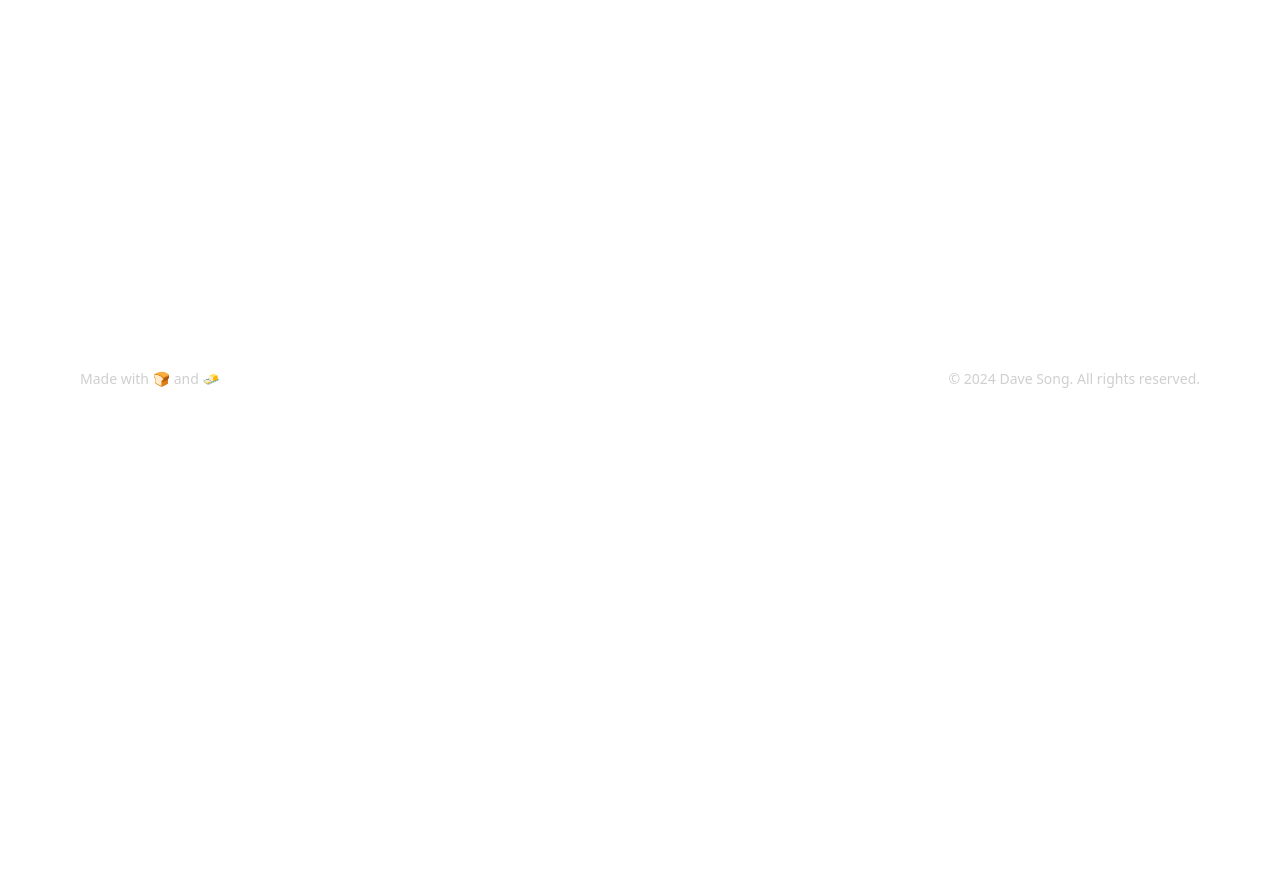
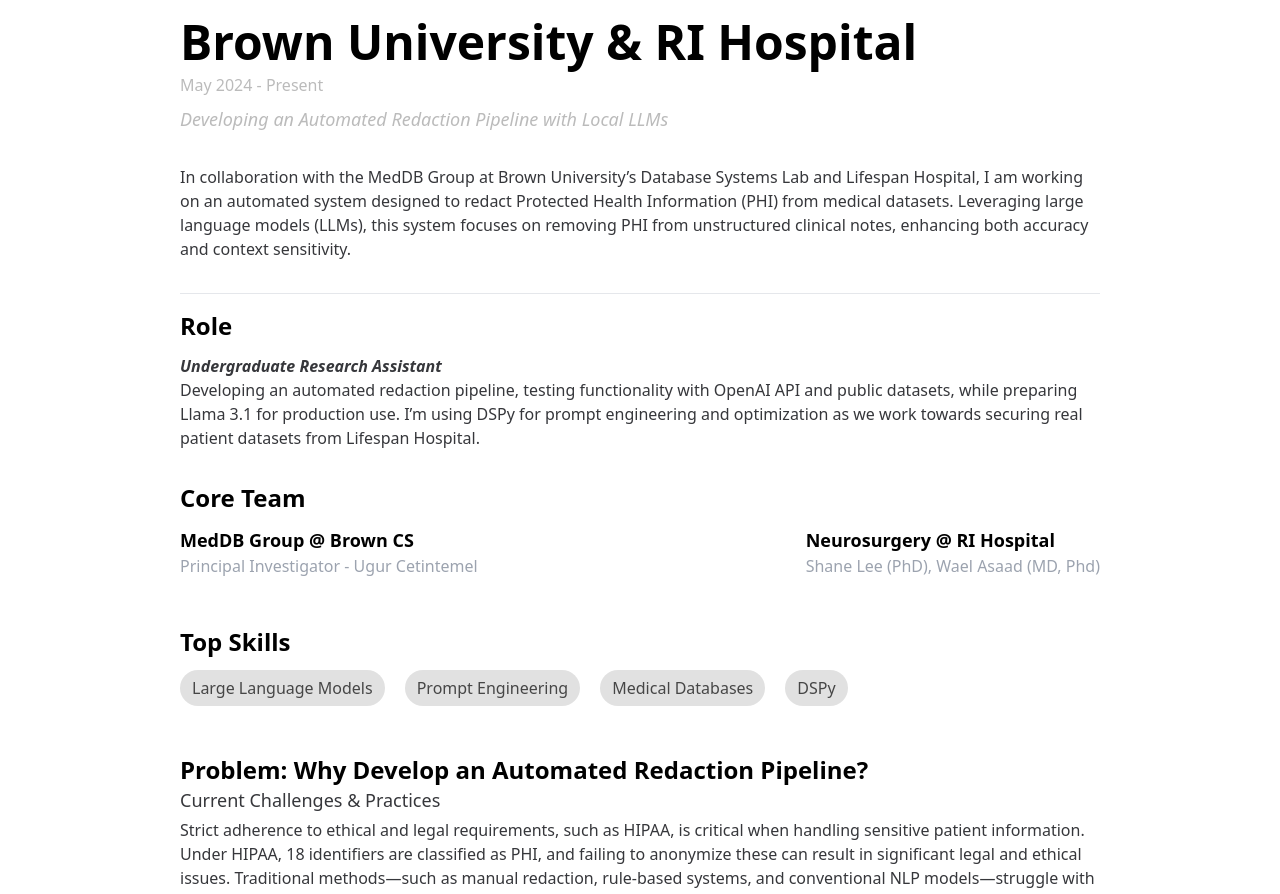
Before and after one commit to Dv-song/portfolio, a Next.js app in the folder portfolio_web/: page /work/pages/brownresearch in a window 1280 px wide. Before the commit this address had no page. Shown: the part 451-1345 px from the top of the page. Before the commit the page ends 860 px from the top, so only its background shows below. Built offline with nearby package versions, Linux system fonts and the light colour scheme.

Commit message:
LLM research page info updates

```diff
--- /dev/null
+++ b/portfolio_web/app/work/pages/brownresearch/page.tsx
@@ -0,0 +1,60 @@
+import Portfolio from "@/components/Portfolio";
+import React from "react";
+
+const content: any = [
+  { type: "header_image", src: "/work_pages/brown_llmresearch.jpg" },
+  {
+    type: "project_intro",
+    company: "Brown University & RI Hospital",
+    subtitle: "Developing an Automated Redaction Pipeline with Local LLMs",
+    timeline: "May 2024 - Present",
+    explanation:
+      "In collaboration with the MedDB Group at Brown University’s Database Systems Lab and Lifespan Hospital, I am working on an automated system designed to redact Protected Health Information (PHI) from medical datasets. Leveraging large language models (LLMs), this system focuses on removing PHI from unstructured clinical notes, enhancing both accuracy and context sensitivity.",
+  },
+  {
+    type: "role_section",
+    role: "Undergraduate Research Assistant",
+    role_description:
+      "Developing an automated redaction pipeline, testing functionality with OpenAI API and public datasets, while preparing Llama 3.1 for production use. I’m using DSPy for prompt engineering and optimization as we work towards securing real patient datasets from Lifespan Hospital.",
+    team: [
+      { "MedDB Group @ Brown CS": "Principal Investigator - Ugur Cetintemel" },
+      {
+        "Neurosurgery @ RI Hospital": "Shane Lee (PhD), Wael Asaad (MD, Phd)  ",
+      },
+    ],
+    skills: [
+      "Large Language Models",
+      "Prompt Engineering",
+      "Medical Databases",
+      "DSPy",
+    ],
+  },
+  {
+    type: "header",
+    text: "Problem: Why Develop an Automated Redaction Pipeline? ",
+  },
+  { type: "section_subtitle", text: "Current Challenges & Practices" },
+  {
+    type: "body_text",
+    text: "Strict adherence to ethical and legal requirements, such as HIPAA, is critical when handling sensitive patient information. Under HIPAA, 18 identifiers are classified as PHI, and failing to anonymize these can result in significant legal and ethical issues. Traditional methods—such as manual redaction, rule-based systems, and conventional NLP models—struggle with context-dependent PHI, leading to potential oversights. The LLM-based pipeline addresses these limitations, offering a more sophisticated approach by integrating local LLMs into the redaction process.",
+  },
+  { type: "section_subtitle", text: " " },
+  { type: "section_subtitle", text: "Fall '24 Updates" },
+  {
+    type: "list",
+    contentList: [
+      "I will keep this page updated throughout the semester as our team makes further advancements in this project!",
+    ],
+    color: "portfolio_text_color",
+  },
+];
+
+const Page = () => {
+  return (
+    <div>
+      <Portfolio content={content} />
+    </div>
+  );
+};
+
+export default Page;
--- a/portfolio_web/app/work/pages/dymaxion/page.tsx
+++ b/portfolio_web/app/work/pages/dymaxion/page.tsx
@@ -11,7 +11,7 @@
     company: "Dymaxion",
     subtitle:
       "Making interior design more accessible through automated furniture recommendation algorithms.",
-    timeline: "March 2023 - Present",
+    timeline: "May 2024 - August 2024",
     explanation:
       "Dymaxion is a San Francisco-based tech startup focused on making interior design more accessible. They offer an AI-driven design platform that automates traditionally high-commitment and costly interior design processes. By partnering with design studios and online retailers, Dymaxion aims to simplify interior design consultancy and furniture recommendations, making them more accessible and frictionless for everyone.",
   },
--- a/portfolio_web/app/work/pages/wip/page.tsx
+++ b/portfolio_web/app/work/pages/wip/page.tsx
@@ -1,16 +1,13 @@
 import React from "react";
 import wip from "@/public/wip.png";
 import Image from "next/image";
+import Backbutton from "@/components/Backbutton";
 
 const page = () => {
   return (
     <>
       <div className="portfolio_header mt-16">
-        <a href="/work#work">
-          <button className="portfolio_back_btn absolute mt-20 left-20 p-4 flex items-center gap-2 z-10 hover:bg-[#f3f3f3] px-4 py-1 rounded-[500px]">
-            <span>←</span> BACK{" "}
-          </button>
-        </a>
+        <Backbutton />
         <Image src={wip} alt="Header" className="w-full" />
       </div>
     </>
--- a/portfolio_web/constants/index.ts
+++ b/portfolio_web/constants/index.ts
@@ -121,7 +121,7 @@
     },
     {
         featured: true,
-        href: "/work/pages/wip",
+        href: "/work/pages/brownresearch",
         id: 1, title: 'Brown University & RI Hospital',
         position: "LLM Student Researcher",
         time: "Summer 2024",
```
Also changed, not shown: portfolio_web/public/work_pages/brown_llmresearch.jpg (added).
